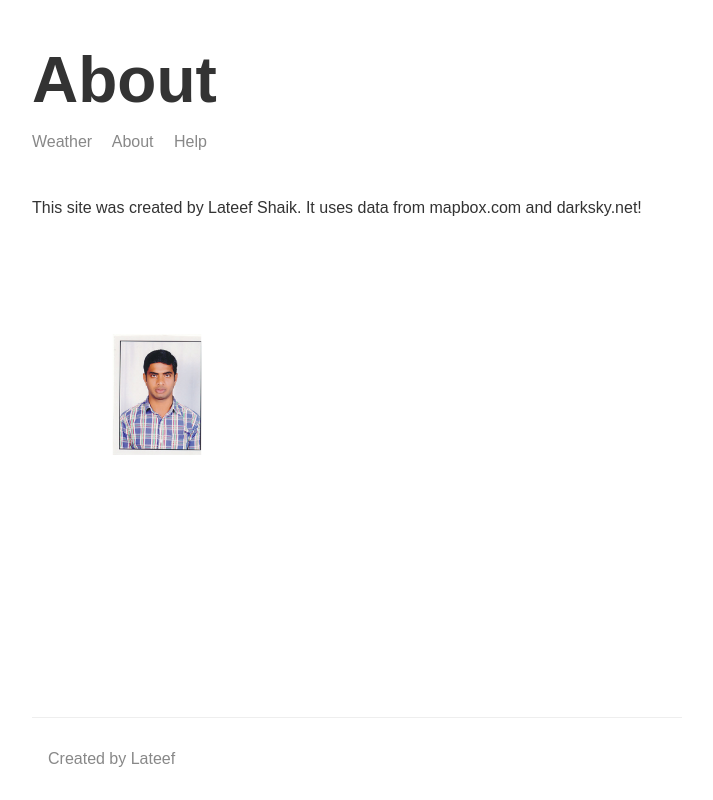
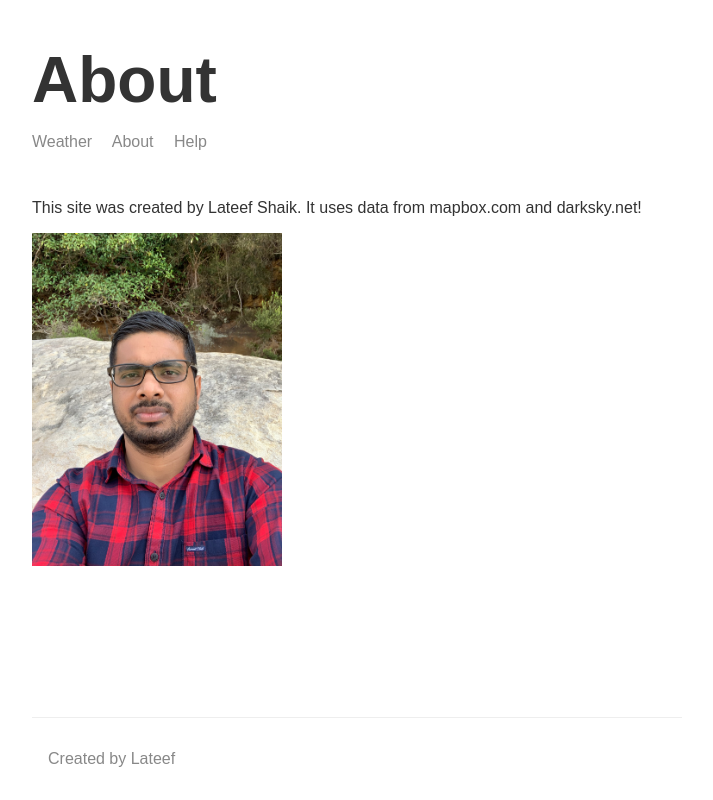
Before and after one commit to sh244091/node3-weather-website, a Node server app: page /about in a window 1280 px wide. Shown: the whole page, without its empty margins (283-996 px from the left). Run offline with Node 20, Linux system fonts and the light colour scheme.

Commit message:
new image added and repackage the app

```diff
--- a/src/app.js
+++ b/src/app.js
@@ -43,7 +43,7 @@ app.get('/help', (req, res)=> {
     res.render('help', {
 
         title: 'Help',
-        msg : 'This is some helpful text',
+        msg : 'This is a help page and it provides some helpful text.',
         name: 'Lateef'
     })
 
--- a/templates/views/about.hbs
+++ b/templates/views/about.hbs
@@ -10,7 +10,7 @@
     {{>header}}
 
     <p>This site was created by Lateef Shaik. It uses data from mapbox.com and darksky.net!</p>
-    <img class="portrait" src="/img/lateef.png">
+    <img class="portrait" src="/img/Lateef.jpg">
     </div>
     {{>footer}}
 </body>
```
Also changed, not shown: package.json (+10 -2 lines), public/img/Lateef.jpg (added), 1 other file.
